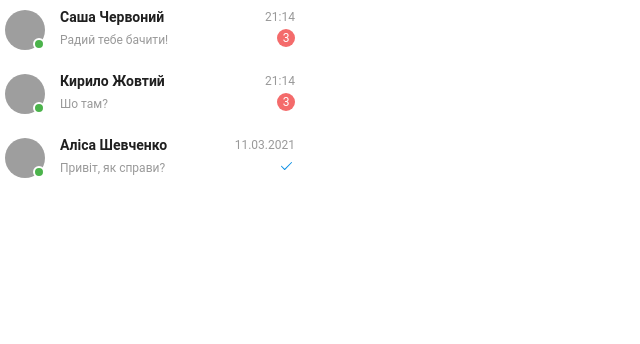
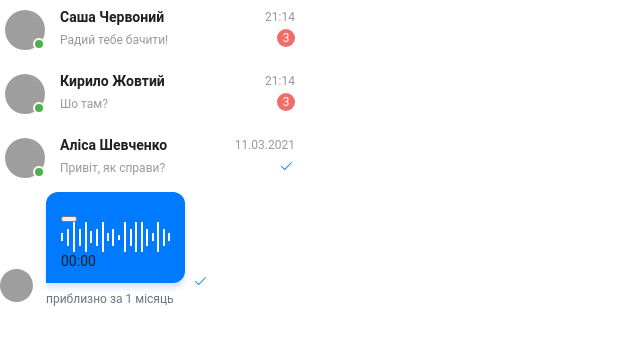
Before and after one commit to SofienkoDV/Voice-of-friends, a React (Create React App) app: page /im in a window 1280 px wide. Shown: the top 344 px of the page, without its empty margins (0-640 px from the left). Built offline with nearby package versions, Linux system fonts and the light colour scheme; grey boxes are pictures that could not be loaded.

Commit message:
I started making audio messages

```diff
--- a/src/components/Message/Message.jsx
+++ b/src/components/Message/Message.jsx
@@ -2,6 +2,7 @@ import PropTypes from "prop-types";
 import classNames from "classnames";
 import readedSvg from "../../assets/img/readed.svg";
 import noReadedSvg from "../../assets/img/noreaded.svg";
+import waveSvg from "../../assets/img/wave.svg";
 
 import { Time, IconReaded } from "../";
 
@@ -11,6 +12,7 @@ function Message({
   avatar,
   user,
   date,
+  audio,
   text,
   isMe,
   isReaded,
@@ -23,6 +25,7 @@ function Message({
         "message--isme": isMe,
         "message--is-typing": isTyping,
         "message--image": attachments && attachments.length === 1,
+        "message--is-audio": audio,
       })}
     >
       <div className="message__avatar">
@@ -32,7 +35,7 @@ function Message({
       <div className="message__content">
         <div className="message__user">
           <div className="message__info">
-            {(text || isTyping) && (
+            {(audio || text || isTyping) && (
               <>
                 <div className="message__bubble">
                   {text && <p className="message__text">{text}</p>}
@@ -41,6 +44,20 @@ function Message({
                       <span></span>
                       <span></span>
                       <span></span>
+                    </div>
+                  )}
+                  {audio && (
+                    <div className="message__audio">
+                      <div className="message__audio-progress"></div>
+                      <div className="message__audio-info">
+                        <div className="message__audio-btn">
+                          <button> </button>
+                        </div>
+                        <div className="message__audio-wave">
+                          <img src={waveSvg} alt="Wave svg" />
+                        </div>
+                        <span className="message__audio-duration">00:00</span>
+                      </div>
                     </div>
                   )}
                 </div>
@@ -53,15 +70,15 @@ function Message({
               </>
             )}
           </div>
-
-          <div className="message__attachments">
-            {attachments &&
-              attachments.map((item, index) => (
+          {attachments && (
+            <div className="message__attachments">
+              {attachments.map((item, index) => (
                 <div key={index} className="message__attachments-item">
                   <img src={item.url} alt={item.filename} />
                 </div>
               ))}
-          </div>
+            </div>
+          )}
 
           {date && (
             <time className="message__date">
@@ -84,6 +101,14 @@ Message.propTypes = {
   isMe: PropTypes.bool,
   isReaded: PropTypes.bool,
   isTyping: PropTypes.bool,
+  attachments: PropTypes.arrayOf(
+    PropTypes.shape({
+      filename: PropTypes.string.isRequired,
+      url: PropTypes.string.isRequired,
+    })
+  ),
+
+  audio: PropTypes.string,
 };
 
 Message.defaultProps = {
@@ -95,6 +120,9 @@ Message.defaultProps = {
   text: "",
   isMe: false,
   isReaded: false,
+  isTyping: false,
+  attachments: [],
+  audio: "",
 };
 
 export default Message;
--- a/src/pages/Home/Home.jsx
+++ b/src/pages/Home/Home.jsx
@@ -115,6 +115,11 @@ function Home() {
           ]}
           isMe={true}
         /> */}
+        <Message
+          avatar="https://i.pravatar.cc/150?img=7"
+          date="Sun Apr 11 2023 15:00:00 GMT+0300"
+          audio="https://notificationsounds.com/soundfiles/3b0b4b5b5b5b5b5b5b5b5b5b5b5b5b5b/file-sounds-1105-just-like-that.mp3"
+        />
       </div>
     </section>
   );
```
Also changed, not shown: 1 other file (tests, documents, lock files or other folders).
